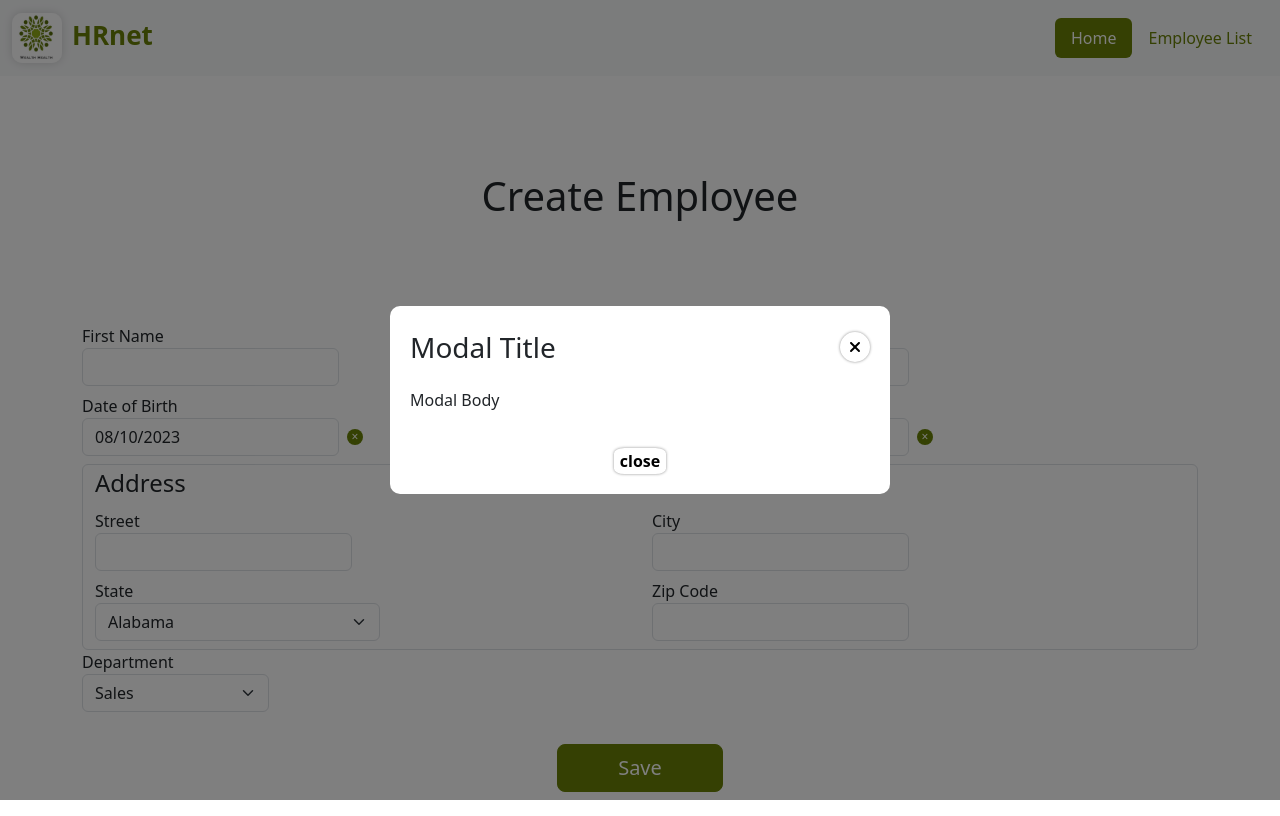
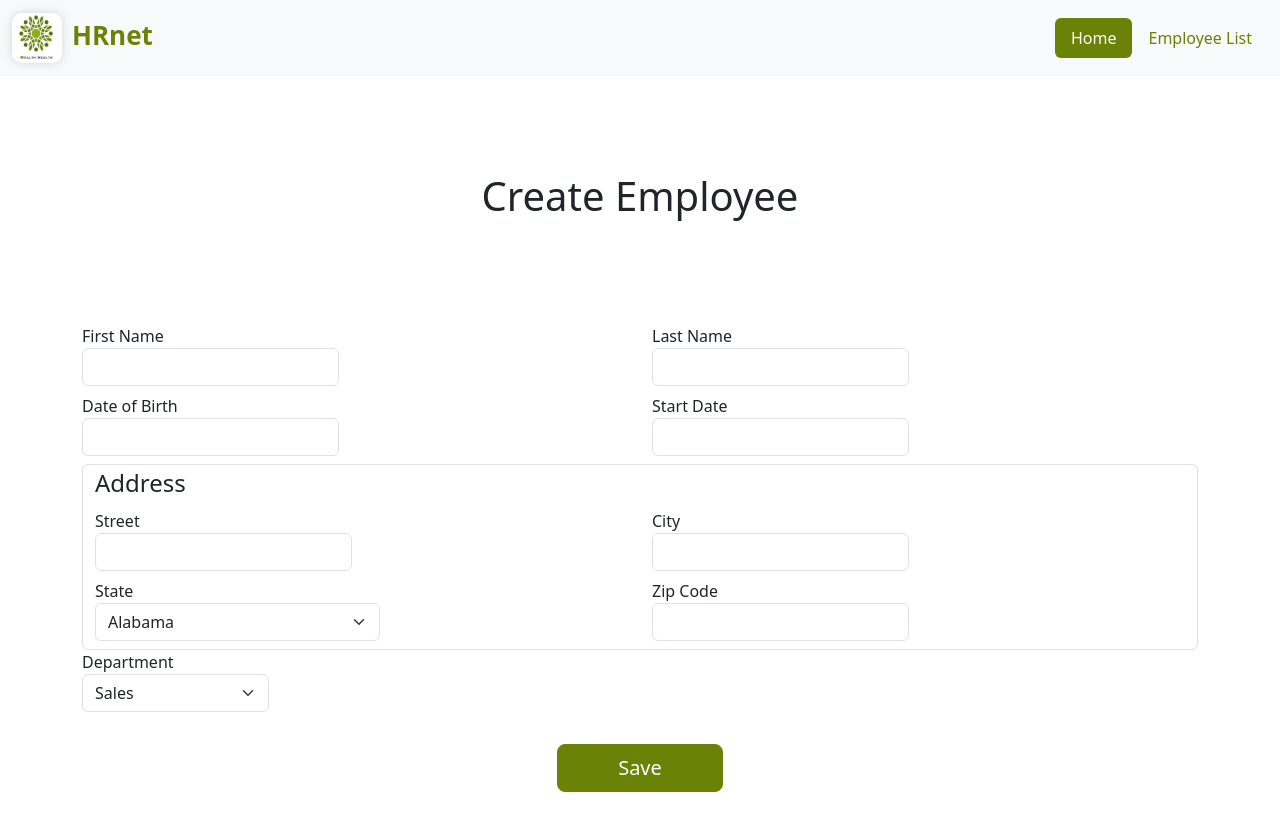
Before and after one commit to Thorekt/RobinOry_14_07072023, a React (Create React App) app: page / in a window 1280 px wide. Built offline with nearby package versions, Linux system fonts and the light colour scheme.

Commit message:
opening and closing modal on submit et click close button

```diff
--- a/src/app/components/EmployeeForm.jsx
+++ b/src/app/components/EmployeeForm.jsx
@@ -14,9 +14,10 @@ export default function EmployeeForm() {
   const dispatch = useDispatch();
   const { list } = useSelector(selectEmployee);
 
-  const [birthDate, setBirthDate] = useState(new Date());
-  const [startDate, setStartDate] = useState(new Date());
+  const [birthDate, setBirthDate] = useState(null);
+  const [startDate, setStartDate] = useState(null);
   const [isFormValid, setIsFormValid] = useState(true);
+  const [isModalOpen, setIsModalOpen] = useState(false);
 
   const birthDateInputName = 'birthDate';
   const startDateInputName = 'startDate';
@@ -25,6 +26,14 @@ export default function EmployeeForm() {
   const nameRegex = /^[a-zA-Z]+$/;
   const dateRegex = /^(0?[1-9]|1[0-2])[/](0?[1-9]|[12]\d|3[01])[/](19|20)\d{2}$/;
   const streetRegex = /^[a-zA-Z0-9\s,'-]*$/;
+
+  function openModal() {
+    setIsModalOpen(true);
+  }
+
+  function closeModal() {
+    setIsModalOpen(false);
+  }
 
   function toggleInputValidity(input, validity) {
     if (validity === true) {
@@ -158,7 +167,9 @@ export default function EmployeeForm() {
     document.getElementById('firstName').value = '';
     document.getElementById('lastName').value = '';
     document.getElementById('birthDate').value = '';
+    setBirthDate(null);
     document.getElementById('startDate').value = '';
+    setStartDate(null);
     document.getElementById('street').value = '';
     document.getElementById('city').value = '';
     document.getElementById('state').value = '';
@@ -187,6 +198,7 @@ export default function EmployeeForm() {
     };
     dispatch(addEmployeeAction(employee));
     clearForm();
+    openModal();
   }
 
   return (
@@ -288,7 +300,7 @@ export default function EmployeeForm() {
           </div>
         </div>
       </Form>
-      <Modal />
+      <Modal title="test" isModalOpen={isModalOpen} onClickClose={closeModal} />
     </>
   );
 }
--- a/src/app/components/Modal.jsx
+++ b/src/app/components/Modal.jsx
@@ -1,24 +1,31 @@
 import React from 'react';
+import PropTypes from 'prop-types';
 import '../styles/components/modal.css';
 import close from '../assets/images/close-icon.svg';
 
-export default function Modal() {
+export default function Modal({
+  title, children, onClickClose, isModalOpen,
+}) {
   return (
-    <div className="modal-container">
+    <div className={`modal-container ${isModalOpen ? 'active' : ''}`}>
       <div className="modal-content">
         <header className="modal-header">
-          <h3 className="modal-title">Modal Title</h3>
-          <button type="button" className="modal-close">
+          <h3 className="modal-title">{title}</h3>
+          <button type="button" className="modal-close" onClick={onClickClose}>
             <img src={close} alt="close modal button" />
           </button>
         </header>
         <div className="modal-body">
-          <p>Modal Body</p>
+          {children}
         </div>
-        <footer className="modal-footer">
-          <button type="button" className="modal-end">close</button>
-        </footer>
       </div>
     </div>
   );
 }
+
+Modal.propTypes = {
+  title: PropTypes.string.isRequired,
+  children: PropTypes.node.isRequired,
+  onClickClose: PropTypes.func.isRequired,
+  isModalOpen: PropTypes.bool.isRequired,
+};
--- a/src/app/styles/components/modal.css
+++ b/src/app/styles/components/modal.css
@@ -1,5 +1,5 @@
 .modal-container {
-    display: flex;
+    display: none;
     position: fixed;
     top: 0;
     left: 0;
@@ -9,6 +9,10 @@
     z-index: 1000;
     align-items: center;
     justify-content: center;
+}
+
+.modal-container.active{
+    display: flex;
 }
 
 .modal-container .modal-content {
@@ -61,8 +65,3 @@
 .modal-container .modal-body{
     margin-bottom: 20px;
 }
-
-.modal-container .modal-footer{
-    display: flex;
-    justify-content: center;
-}
```
